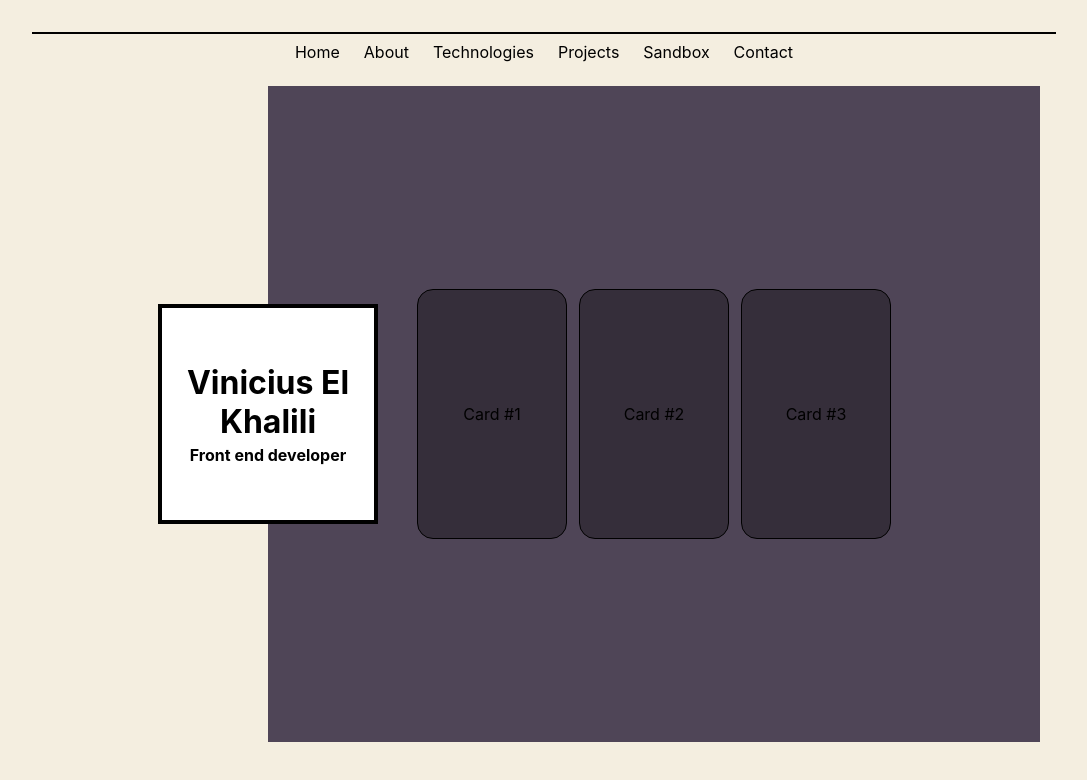
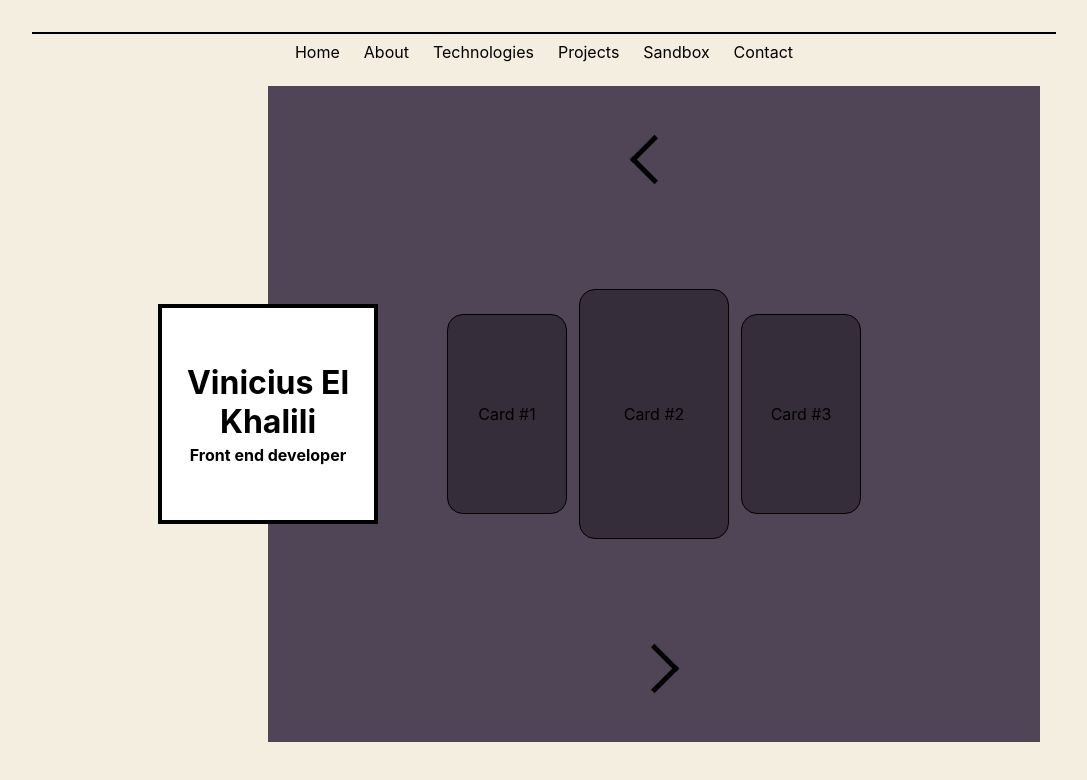
Before and after one commit to vinicius-el-khalili/azalea-two, a Next.js app: page /sandbox in a window 1280 px wide. Shown: the top 780 px of the page, without its empty margins (96-1183 px from the left). Built offline with nearby package versions, Linux system fonts and the light colour scheme.

Commit message:
slider, sliderCard & sliderButton

```diff
--- a/components/slider/slider.js
+++ b/components/slider/slider.js
@@ -1,20 +1,30 @@
+import style from "./slider.module.scss"
+
+import { useState } from "react";
+
 import SliderCard from "./sliderCard/sliderCard";
-import style from "./slider.module.scss"
+import SliderButton from "./sliderButton.js/sliderButton";
 
 const Slider = () => {
 
+    const [currentCard,setCurrentCard] = useState(1)
 
     return (
 
         <>
 
+        <SliderButton side={"left"}/>
+
+
         <div className={style.sliderContainer}>
 
-            <SliderCard content={"Card #1"}/>
-            <SliderCard content={"Card #2"}/>
-            <SliderCard content={"Card #3"}/>
+            <SliderCard content={"Card #1"} cardNumber={0} currentCard={currentCard} />
+            <SliderCard content={"Card #2"} cardNumber={1} currentCard={currentCard} />
+            <SliderCard content={"Card #3"} cardNumber={2} currentCard={currentCard} />
 
         </div>
+
+        <SliderButton side={"right"}/>
 
         </>
 
--- a/components/slider/slider.module.scss
+++ b/components/slider/slider.module.scss
@@ -1,4 +1,51 @@
+//*  slider  *//
+
 .sliderContainer{
+
     display: flex;
+    justify-content: center;
+    align-items: center;
     gap: 12px;
+
 }
+
+//*  sliderCard  *//
+
+.cardContainer{
+
+    width: 150px;
+    height: 250px;
+    border: 1px solid black;
+    border-radius: 1rem;
+    background: #00000055;
+    display: grid;
+    place-items: center;
+
+}
+
+.minimizeCard {
+
+    width: 120px;
+    height: 200px;
+
+}
+
+//*  sliderButton  *//
+
+.sliderButton {
+
+    border: 5px solid black;
+    border-right: 0;
+    border-top: 0;
+    width:  35px;
+    height: 35px;
+
+}
+
+.left {
+    transform: rotate(45deg);
+}
+
+.right{
+    transform: rotate(-135deg);
+}
--- /dev/null
+++ b/components/slider/sliderButton.js/sliderButton.js
@@ -0,0 +1,20 @@
+import style from "../slider.module.scss"
+
+const SliderButton = ({side}) => {
+    return (
+        <>
+
+        <div
+        className = {
+            side === "right"
+            ?
+            `${style.sliderButton} ${style.right}`
+            :
+            `${style.sliderButton} ${style.left}`
+        } />
+
+        </>
+     );
+}
+
+export default SliderButton;
--- a/components/slider/sliderCard/sliderCard.js
+++ b/components/slider/sliderCard/sliderCard.js
@@ -1,10 +1,24 @@
-import style from "./sliderCard.module.scss"
+import style from "../slider.module.scss"
 
-const SliderCard = ({content}) => {
+const SliderCard = ({
+    content,
+    cardNumber,
+    currentCard
+}) => {
+
     return (
         <>
 
-        <div className={style.cardContainer}>{content}</div>
+        <div
+        className={
+            cardNumber !== currentCard
+            ?
+            `${style.cardContainer} ${style.minimizeCard}`
+            :
+            style.cardContainer }>
+
+            {content}
+        </div>
 
         </>
      );
--- a/components/slider/sliderCard/sliderCard.module.scss
+++ /dev/null
@@ -1,11 +0,0 @@
-.cardContainer{
-
-    width: 150px;
-    height: 250px;
-    border: 1px solid black;
-    border-radius: 1rem;
-    background: #00000055;
-    display: grid;
-    place-items: center;
-
-}
```
